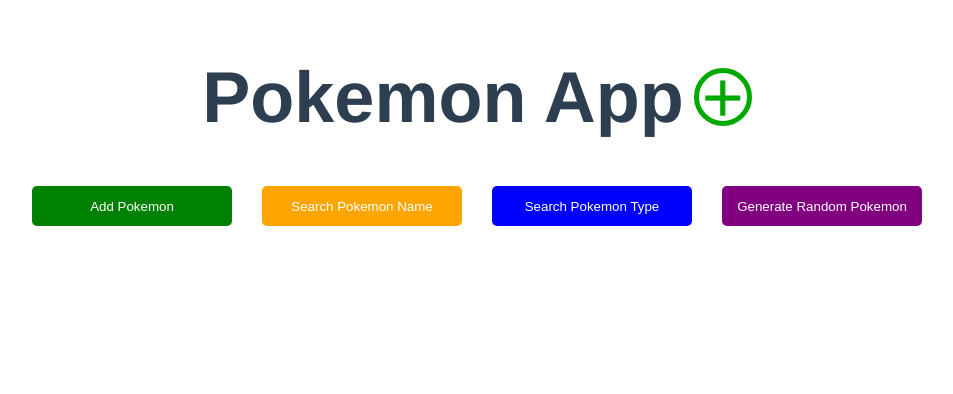
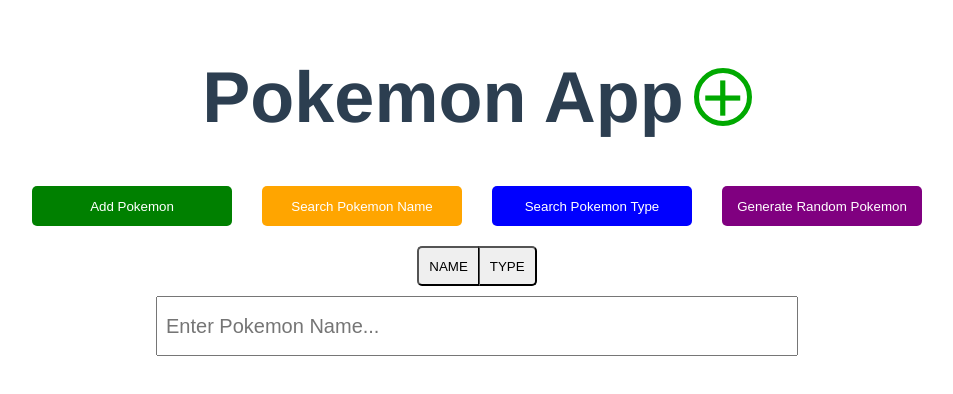
Before and after one commit to Lakshit-Chiranjiv/simple-pokemon-app---vuejs, a Vue app in the folder client/: page / in a window 1280 px wide. Shown: the top 394 px of the page, without its empty margins (163-1116 px from the left). Built offline with nearby package versions, Linux system fonts and the light colour scheme.

Commit message:
searchbar component added

```diff
--- a/client/src/App.vue
+++ b/client/src/App.vue
@@ -1,12 +1,15 @@
 <script setup>
 import Header from './components/Header.vue';
 import OpsPanel from './components/OpsPanel.vue';
+import SearchBar from './components/SearchBar.vue';
+
 </script>
 
 <template>
 <!-- eslint-disable -->
   <Header/>
   <OpsPanel/>
+  <SearchBar/>
 </template>
 
 <style>
```
